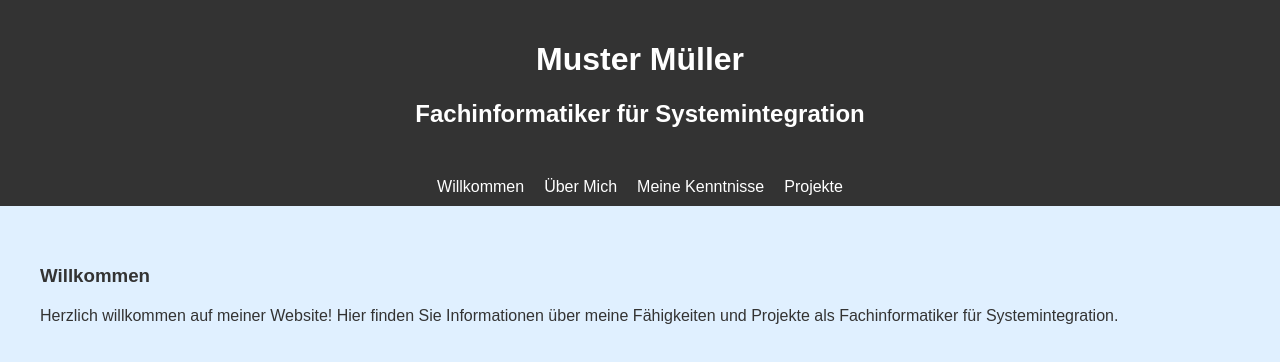
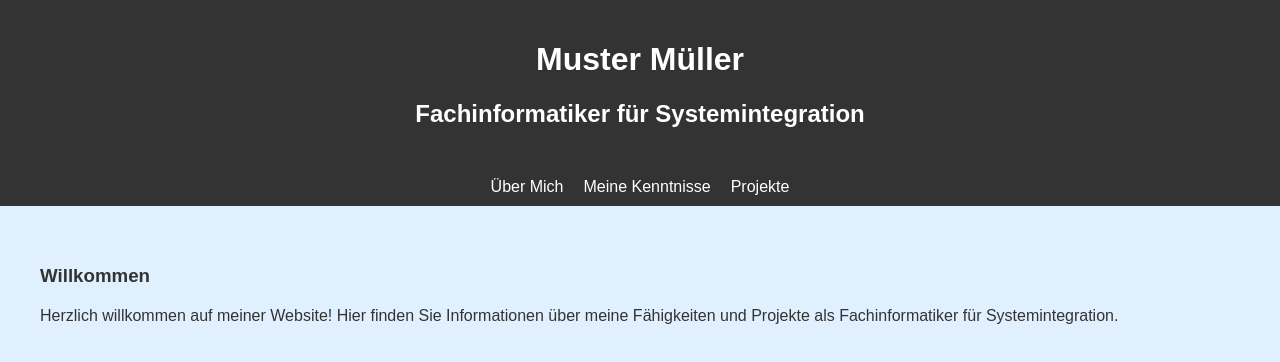
Before and after one commit to Henry440/MyWebsite, a plain HTML site: page index.html in a window 1280 px wide. Shown: the top 362 px of the page. Drawn offline with Linux system fonts and the light colour scheme.

Commit message:
Anpassung NAV bar

```diff
--- a/index.html
+++ b/index.html
@@ -14,7 +14,6 @@
 
     <nav>
       <ul>
-        <li><a href="#willkommen">Willkommen</a></li>
         <li><a href="#ueber-mich">Über Mich</a></li>
         <li><a href="#kenntnisse">Meine Kenntnisse</a></li>
         <li><a href="#projekte">Projekte</a></li>
```
